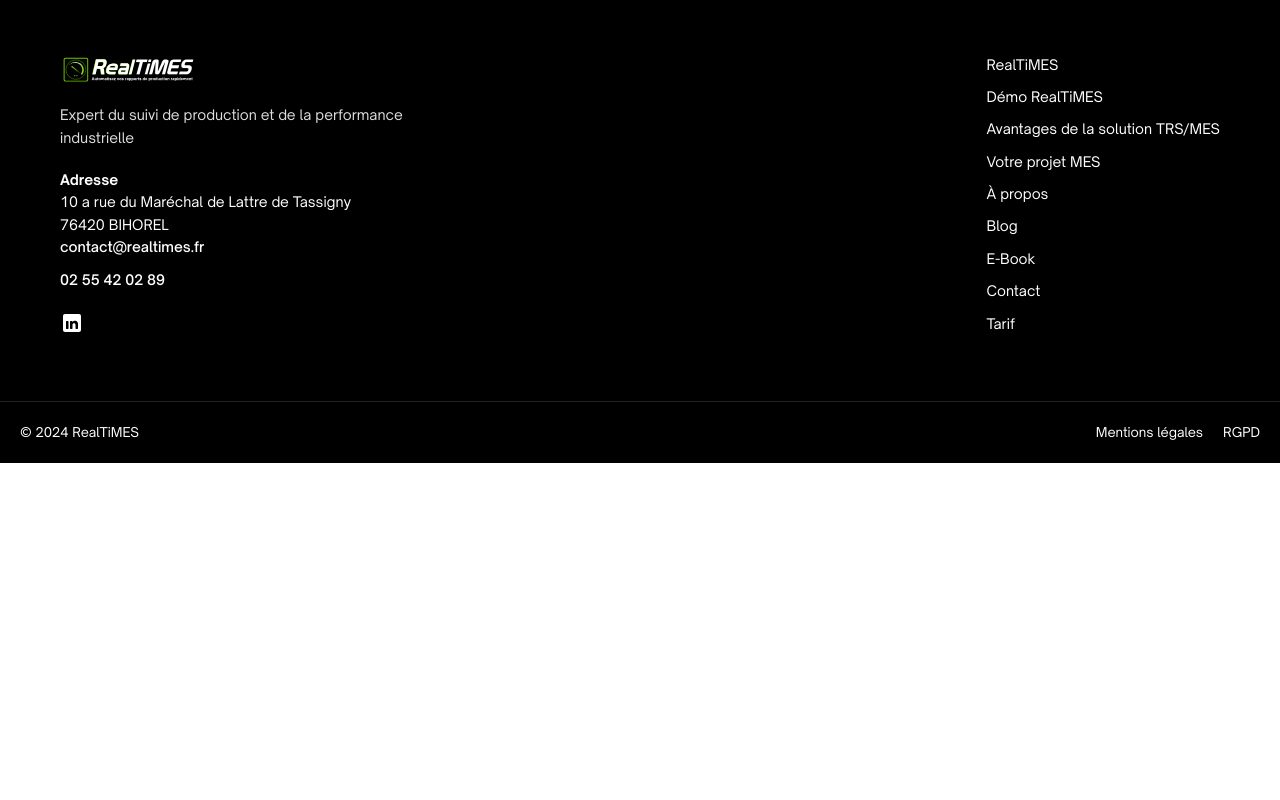
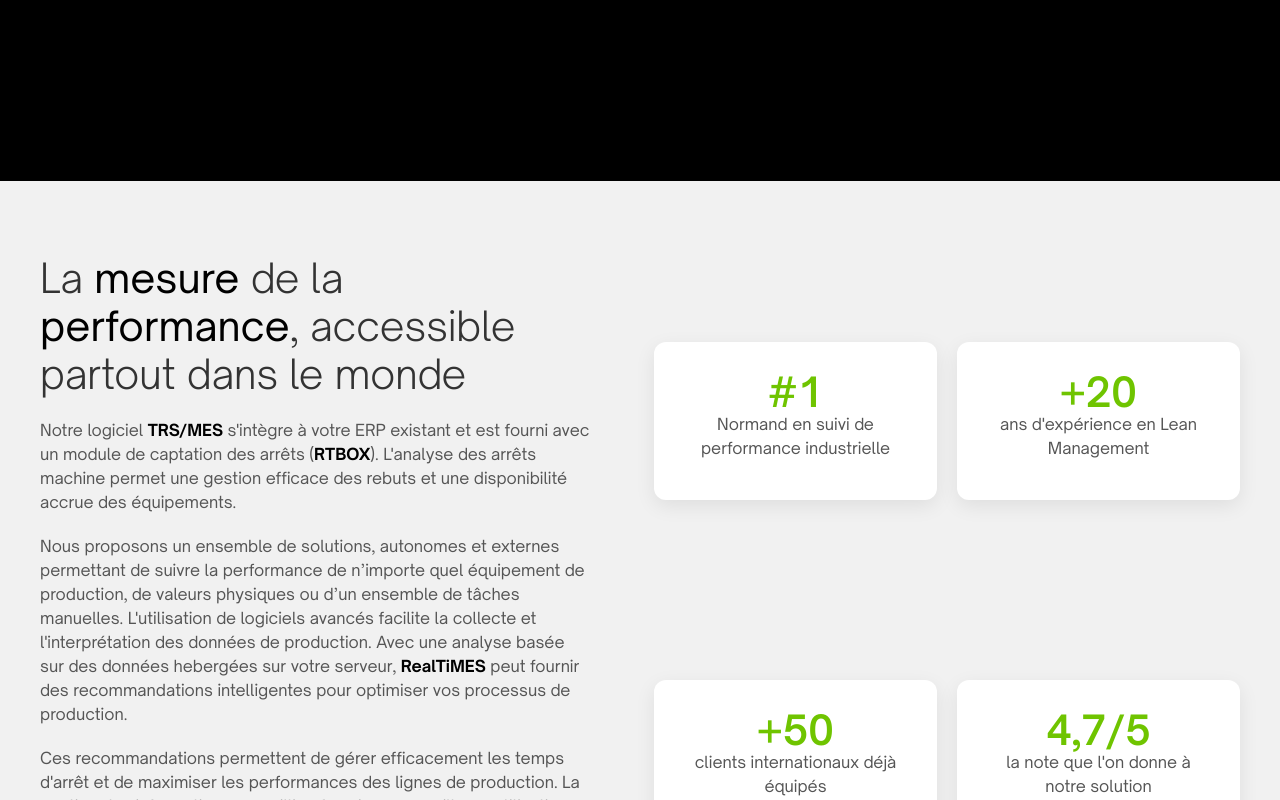
Before and after one commit to HKD76/react-site, a React (Vite) app: page /ressources/media in a window 1280 px wide. Shown: the part 300-1100 px from the top of the page. Before the commit the page ends 800 px from the top, so only its background shows below. Built offline with nearby package versions, Linux system fonts and the light colour scheme.

Commit message:
MediaPage creation

```diff
--- a/src/App.jsx
+++ b/src/App.jsx
@@ -10,6 +10,7 @@
 import EbookPage from './pages/EbookPage/EbookPage'
 import ScrollToTop from './components/ScrollToTop/ScrollToTop.js'
 import CasPage from './pages/CasPage/CasPage.jsx'
+import MediaPage from './pages/MediaPage/MediaPage.jsx'
 
 function App() {
   return (
@@ -26,9 +27,8 @@
           <Route path="solution/a-propos-de-realtimes" element={<AboutPage />} />
           <Route path="solution/logiciel-trs" element={<LogicielPage />} />
           <Route path="solution/votre-projet-mes" element={<ProjetPage />} />
-          <Route path="ressources/blog" element={<PlaceholderPage />} />
           <Route path="ressources/ebook" element={<EbookPage />} />
-          <Route path="ressources/media" element={<PlaceholderPage />} />
+          <Route path="ressources/media" element={<MediaPage />} />
           <Route path="clients/temoignages" element={<TestimonialPage />} />
           <Route path="clients/cas-clients" element={<CasPage />} />
         </Route>
--- a/src/components/Navbar/Navbar.jsx
+++ b/src/components/Navbar/Navbar.jsx
@@ -76,9 +76,6 @@
                 className={`dropdown-menu ${openDropdown === "ressources" ? "show" : ""}`}
               >
                 <li>
-                  <Link to="/ressources/blog">Blog</Link>
-                </li>
-                <li>
                   <Link to="/ressources/ebook">eBook</Link>
                 </li>
                 <li>
--- a/src/pages/MediaPage/MediaPage.jsx
+++ b/src/pages/MediaPage/MediaPage.jsx
@@ -0,0 +1,17 @@
+import CallToActionSection from "../../components/CallToActionSection/CallToActionSection";
+import TestimonialData from "../TestimonialPage/components/TestimonialData/TestimonialData";
+
+export default function MediaPage() {
+  return (
+    <section>
+      <div className="page-background">
+        <div className="page-container"></div>
+        <div className="page-background-black"></div>
+        <div className="page-background">
+            <TestimonialData />
+          <CallToActionSection />
+        </div>
+      </div>
+    </section>
+  );
+}
--- a/src/pages/TestimonialPage/components/TestimonialData/TestimonialData.css
+++ b/src/pages/TestimonialPage/components/TestimonialData/TestimonialData.css
@@ -2,12 +2,12 @@
     padding: 40px 40px;
 }
 .testimonial-data-content {
-    max-width: 600px;
+    max-width: 550px;
 }
 .testimonial-data-container {
   display: flex;
   align-items: center;
-  gap: 2rem;
+  gap: 4rem;
 }
 .testimonial-data-bloc {
   display: flex;
@@ -19,8 +19,8 @@
 .testimonial-data-info {
   flex: 1 1 calc(50% - 20px);
   background: #fff;
-  padding: 25px;
-  margin: 40px 0;
+  padding: 40px;
+  margin: 80px 0;
   border-radius: 12px;
   text-align: center;
   box-shadow: 0 6px 20px rgba(0, 0, 0, 0.08);
```
